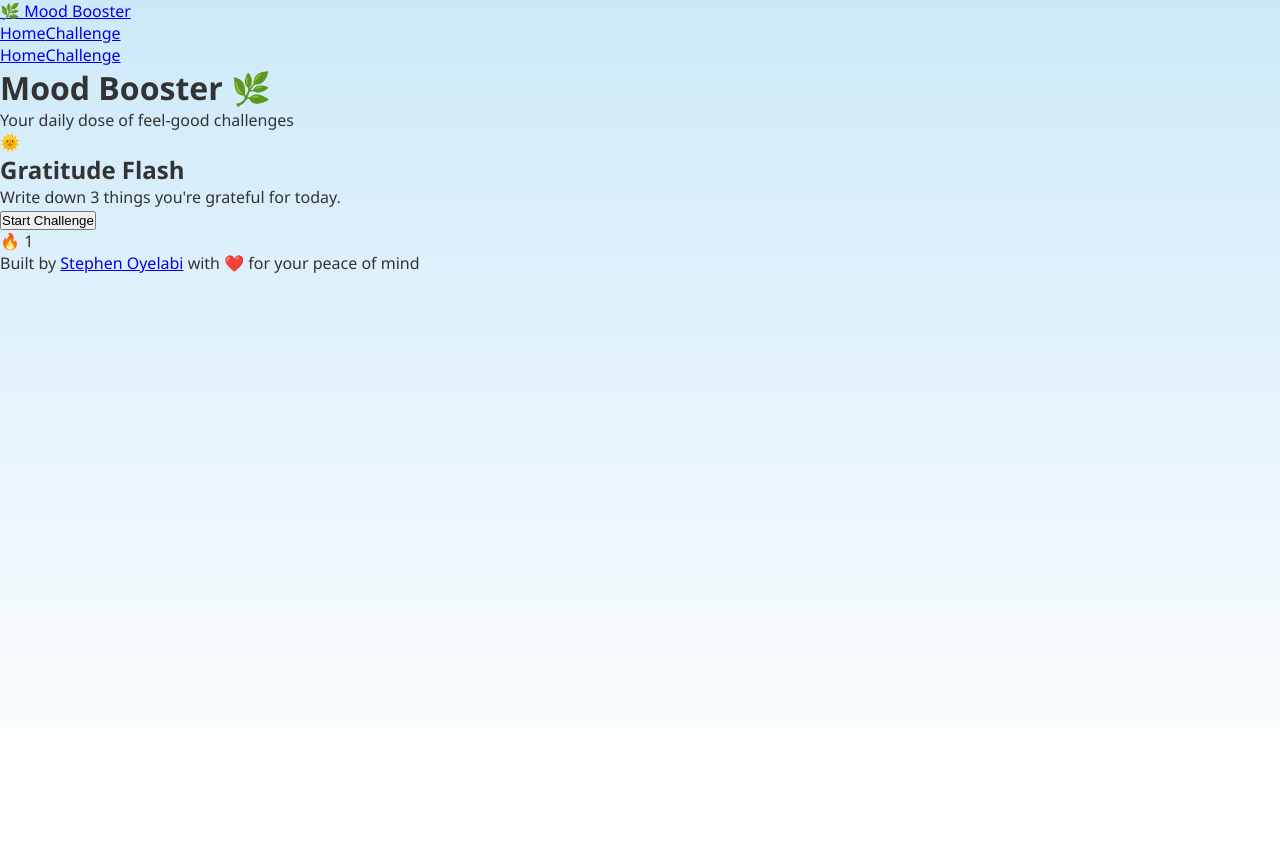
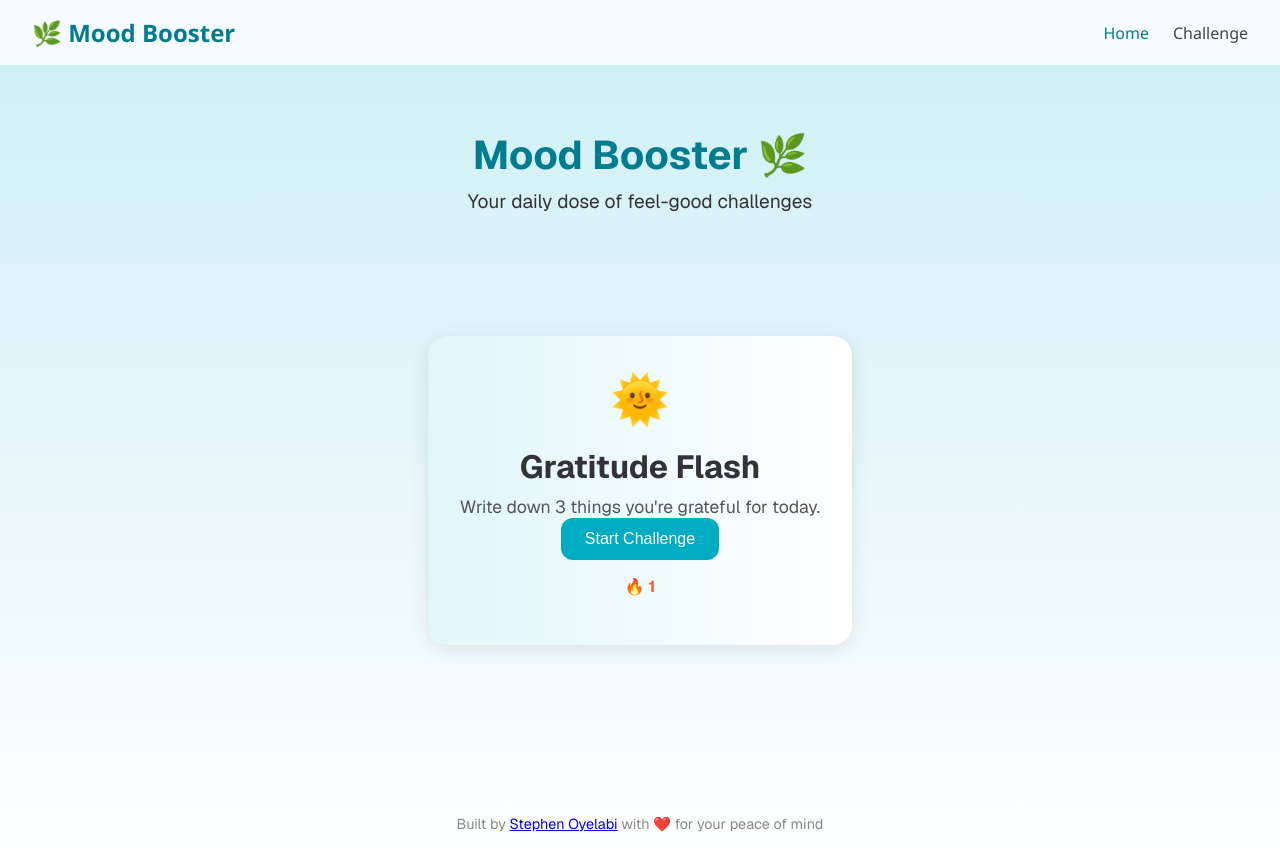
Before and after one commit to Stevewheezy/mood-booster, a Next.js app: page / in a window 1280 px wide. Before the commit the page ends 800 px from the top, so only its background shows below. Built offline with nearby package versions, Linux system fonts and the light colour scheme.

Commit message:
StyledComponentsRegistry fixed

```diff
--- a/StyledComponentsRegistry.tsx
+++ b/StyledComponentsRegistry.tsx
@@ -1,17 +1,16 @@
-"use client";
+'use client';
 
-import React, { useState } from "react";
-import { ServerStyleSheet, StyleSheetManager } from "styled-components";
+import React from 'react';
+import { StyleSheetManager } from 'styled-components';
 
 export default function StyledComponentsRegistry({
   children,
 }: {
   children: React.ReactNode;
 }) {
-  const [sheet] = useState(() => new ServerStyleSheet());
-
+  // This will work both during server-side rendering and client rendering
   return (
-    <StyleSheetManager sheet={sheet.instance}>
+    <StyleSheetManager shouldForwardProp={() => true}>
       {children}
     </StyleSheetManager>
   );
```
